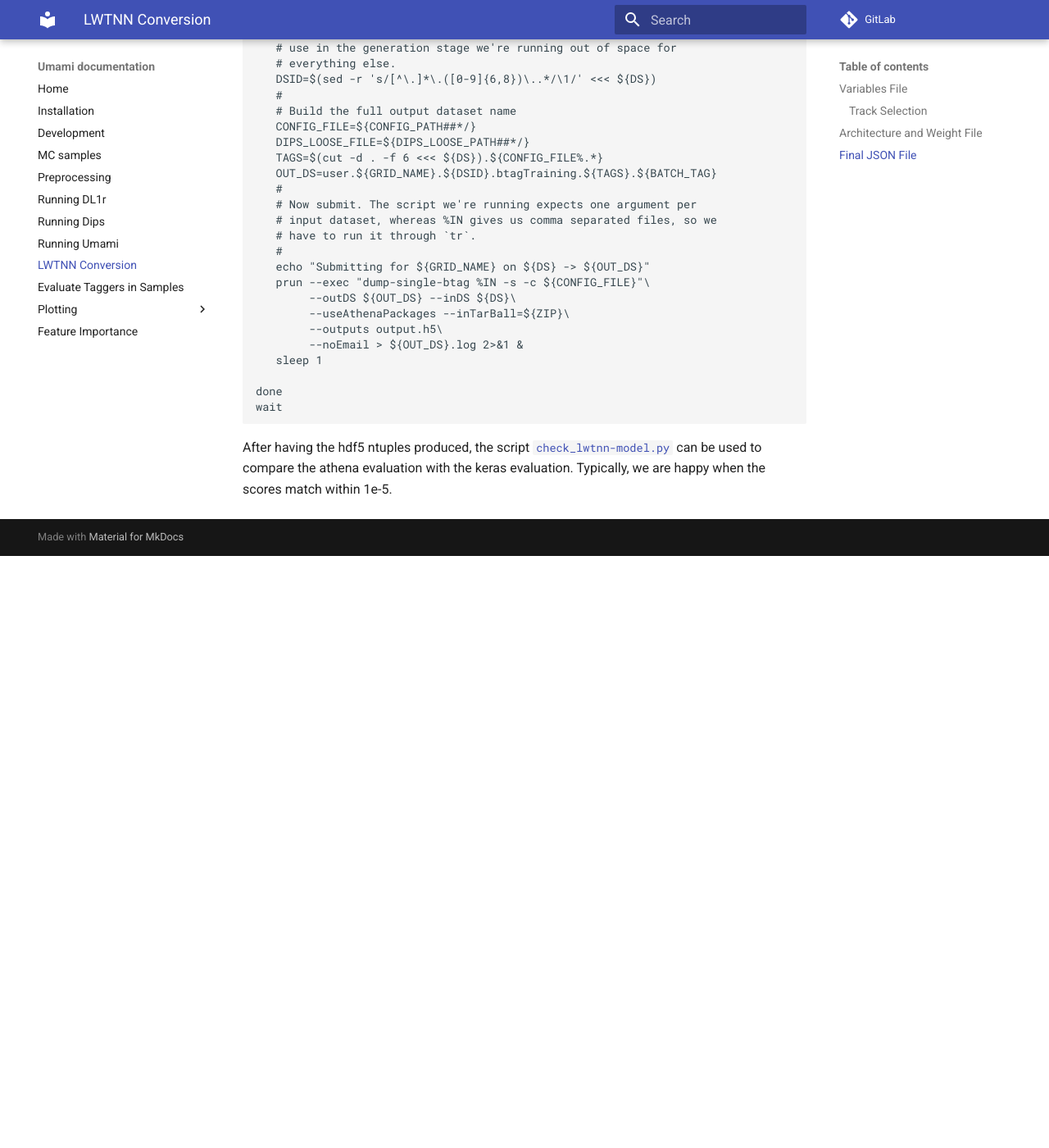
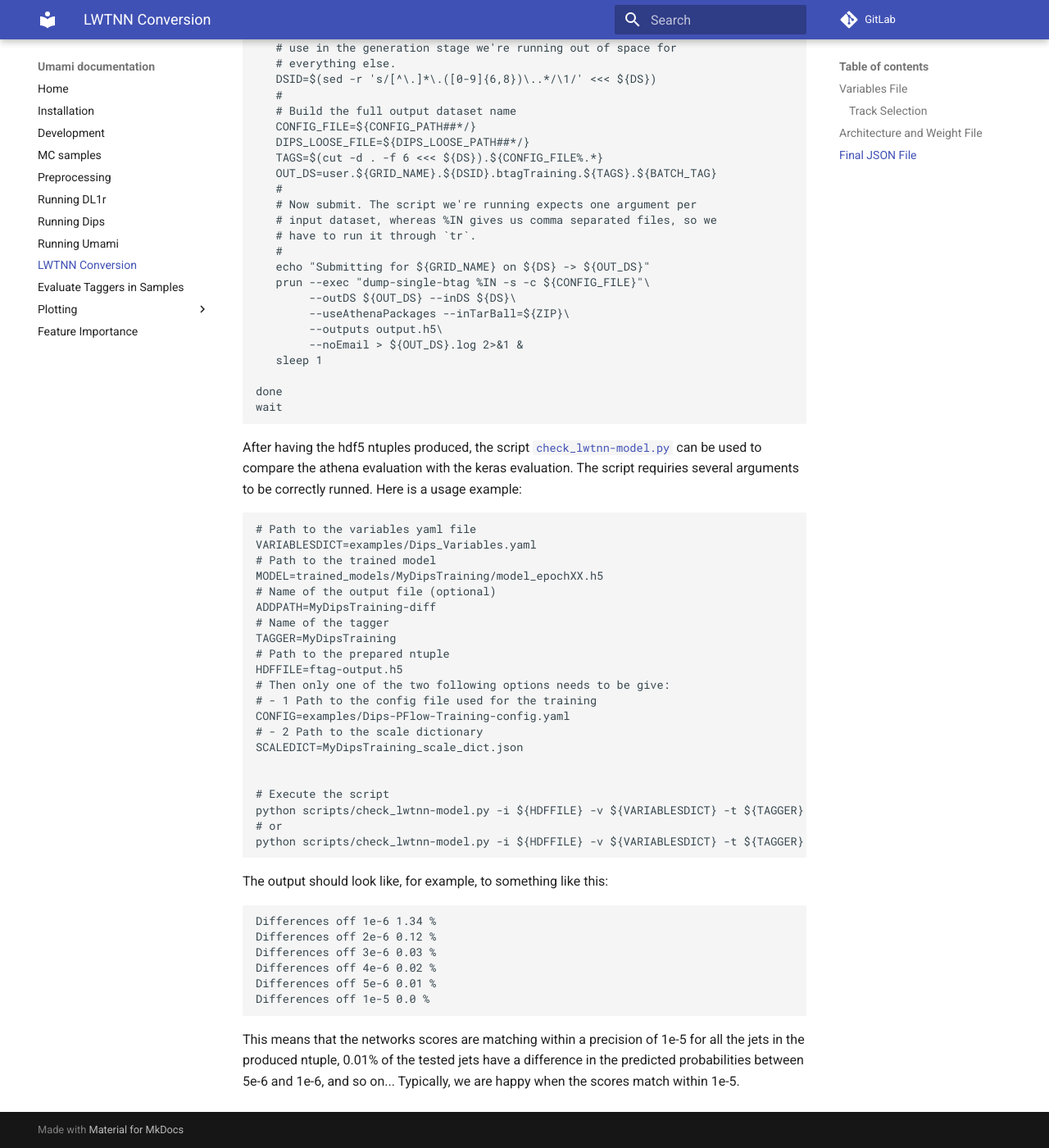
Before and after one commit to umami-hep/umami, an MkDocs documentation site: the page built from docs/LWTNN-conversion.md, in a window 1280 px wide and 1400 px high, scrolled down 4940 px. Shown: the whole window at 82% size. Built offline with MkDocs 1.6.1 and Material for MkDocs 9.7.7, drawn with Linux system fonts in a browser that asks for light colours; before the commit the page ends 5618 px from its top, so only the background shows below that.

Commit message:
Fixing compatibility of scripts/check_lwtnn-model.py

````diff
--- a/docs/LWTNN-conversion.md
+++ b/docs/LWTNN-conversion.md
@@ -258,4 +258,38 @@ wait
 
 ```
 
-After having the hdf5 ntuples produced, the script [`check_lwtnn-model.py`](https://gitlab.cern.ch/atlas-flavor-tagging-tools/algorithms/umami/-/blob/master/scripts/check_lwtnn_vardict.py) can be used to compare the athena evaluation with the keras evaluation. Typically, we are happy when the scores match within 1e-5.
+After having the hdf5 ntuples produced, the script [`check_lwtnn-model.py`](https://gitlab.cern.ch/atlas-flavor-tagging-tools/algorithms/umami/-/blob/master/scripts/check_lwtnn_vardict.py) can be used to compare the athena evaluation with the keras evaluation. The script requiries several arguments to be correctly runned. Here is a usage example:
+```
+# Path to the variables yaml file
+VARIABLESDICT=examples/Dips_Variables.yaml
+# Path to the trained model
+MODEL=trained_models/MyDipsTraining/model_epochXX.h5
+# Name of the output file (optional)
+ADDPATH=MyDipsTraining-diff
+# Name of the tagger
+TAGGER=MyDipsTraining
+# Path to the prepared ntuple
+HDFFILE=ftag-output.h5
+# Then only one of the two following options needs to be give:
+# - 1 Path to the config file used for the training
+CONFIG=examples/Dips-PFlow-Training-config.yaml
+# - 2 Path to the scale dictionary
+SCALEDICT=MyDipsTraining_scale_dict.json
+
+
+# Execute the script
+python scripts/check_lwtnn-model.py -i ${HDFFILE} -v ${VARIABLESDICT} -t ${TAGGER} -m ${MODEL} -c ${CONFIG} -o ${ADDPATH}
+# or
+python scripts/check_lwtnn-model.py -i ${HDFFILE} -v ${VARIABLESDICT} -t ${TAGGER} -m ${MODEL} -s ${SCALEDICT} -o ${ADDPATH}
+```
+
+The output should look like, for example, to something like this:
+```
+Differences off 1e-6 1.34 %
+Differences off 2e-6 0.12 %
+Differences off 3e-6 0.03 %
+Differences off 4e-6 0.02 %
+Differences off 5e-6 0.01 %
+Differences off 1e-5 0.0 %
+```
+This means that the networks scores are matching within a precision of 1e-5 for all the jets in the produced ntuple, 0.01% of the tested jets have a difference in the predicted probabilities between 5e-6 and 1e-6, and so on... Typically, we are happy when the scores match within 1e-5.
````
Also changed, not shown: 1 other file.
